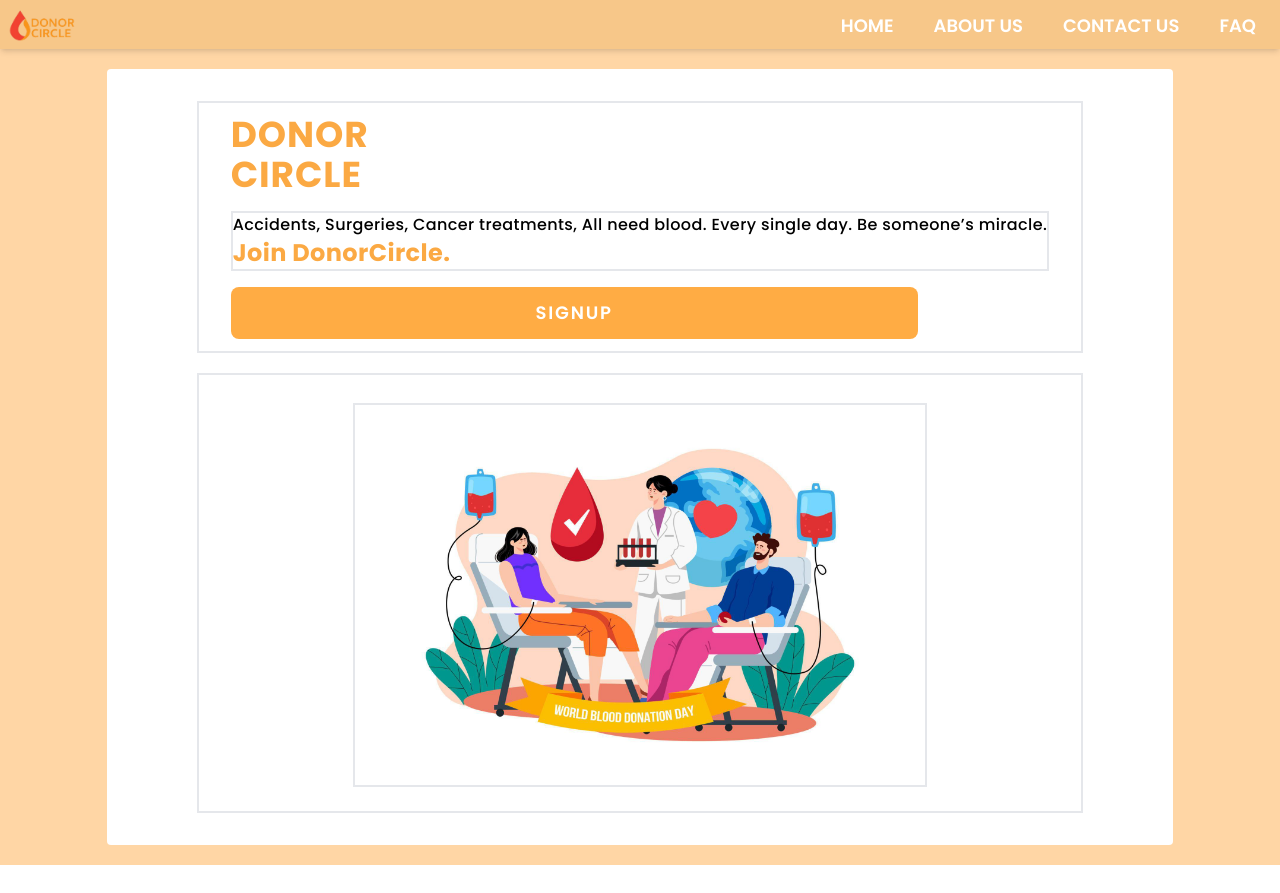
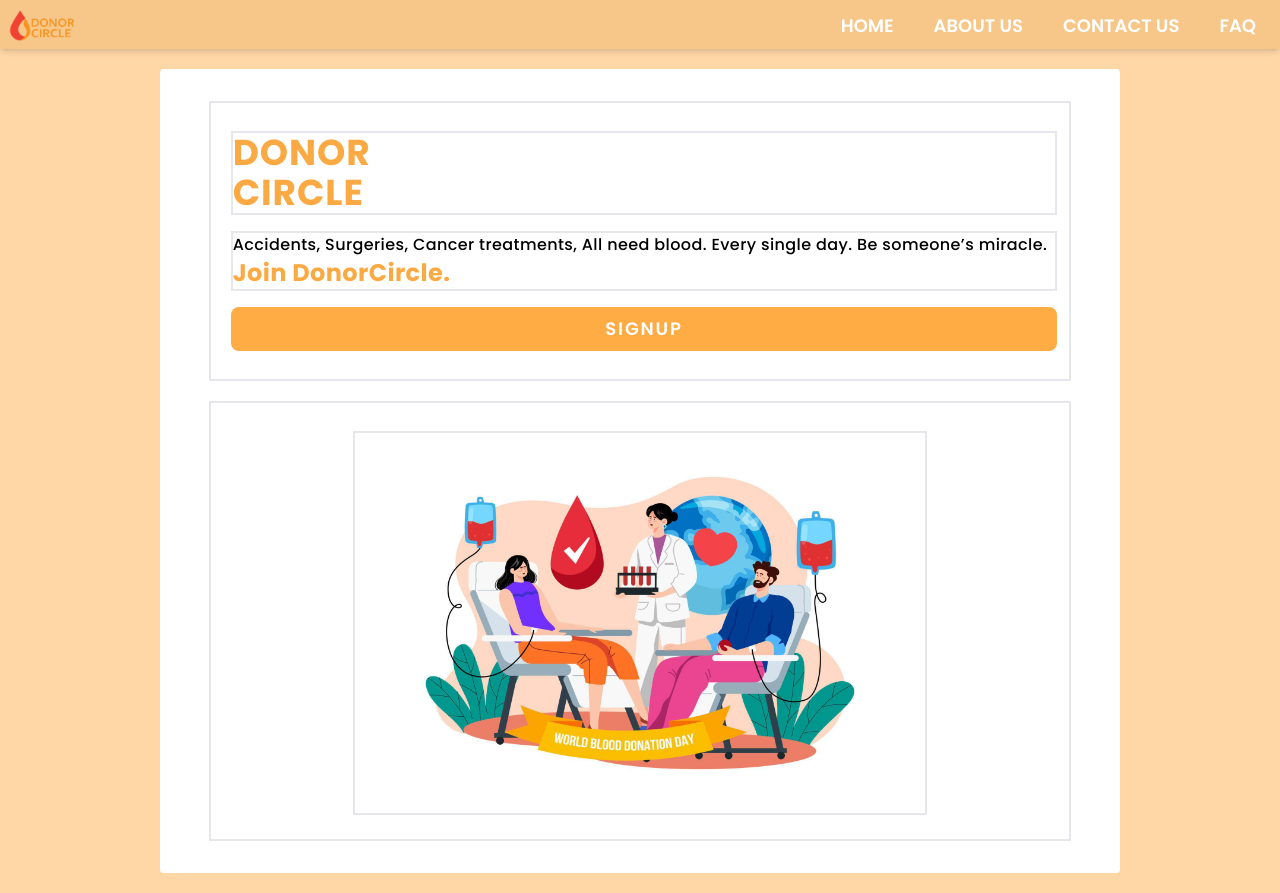
Before and after one commit to TanmayVidhate/DonorCircle_2, a React (Vite) app in the folder client/: page / in a window 1280 px wide. Before the commit the page ends 865 px from the top, so only its background shows below. Built offline with nearby package versions, Linux system fonts and the light colour scheme.

Commit message:
add breakpoint md

```diff
--- a/client/src/Views/Landingpage.jsx
+++ b/client/src/Views/Landingpage.jsx
@@ -20,18 +20,18 @@ function Landingpage() {
             <div className='flex flex-col w-screen max-h-max bg-[#ffd6a5]  '>
                 <Navbar />
                 <div className='flex-1 grid place-items-center '>
-                    <div className='flex justify-center items-center rounded m-5  bg-[#FFFFFF] w-5/6 max-h-max   '>
+                    <div className='flex justify-center items-center rounded m-5 bg-[#FFFFFF] w-5/6 max-h-max sm:w-3/4 sm:px-5 '>
                         <div className='p-3'>
 
                             {/* First div */}
-                            <div className='p-3  my-5 w-full  border-2  '>
-                                <div className='text-[#FBA943] text-4xl font-bold uppercase mx-5 tracking-wide '>Donor<br />Circle</div>
-                                <div className='mx-5 my-4 tracking-wide border-2'>
+                            <div className='p-3 my-5 w-full  border-2 sm:py-7 md:px-4  '>
+                                <div className='text-[#FBA943] text-4xl font-bold uppercase mx-5 tracking-wide sm:w-full sm:mx-1 md:mx-1 md:text-4xl border-2'>Donor<br />Circle</div>
+                                <div className='mx-5 my-4 tracking-wide sm:w-full sm:mx-1  border-2'>
                                     Accidents, Surgeries, Cancer treatments,
                                     All need blood. Every single day.
-                                    Be someone’s miracle.<br/> <span className='text-[#FBA943] text-2xl font-bold opacity-0 animate-fadeIn mt-5 '  >Join DonorCircle.</span>
+                                    Be someone’s miracle.<br/> <span className='text-[#FBA943] text-2xl font-bold opacity-0 animate-fadeIn mt-5  '  >Join DonorCircle.</span>
                                 </div>
-                                <Button name={"SignUp"} className={" ml-5 bg-[#FBA943] text-white px-6 py-3 rounded-lg transition-all duration-300 hover:scale-105 hover:shadow-lg hover:shadow-blue-400/50 "}
+                                <Button name={"SignUp"} className={"ml-5 bg-[#FBA943] text-white px-6 py-3 rounded-lg transition-all duration-300 hover:scale-105 hover:shadow-lg hover:shadow-blue-400/50 sm:py-2 sm:mx-1 sm:w-full "}
                                     onClick={() => {
                                         navigate("/signup")
                                     }}
```
